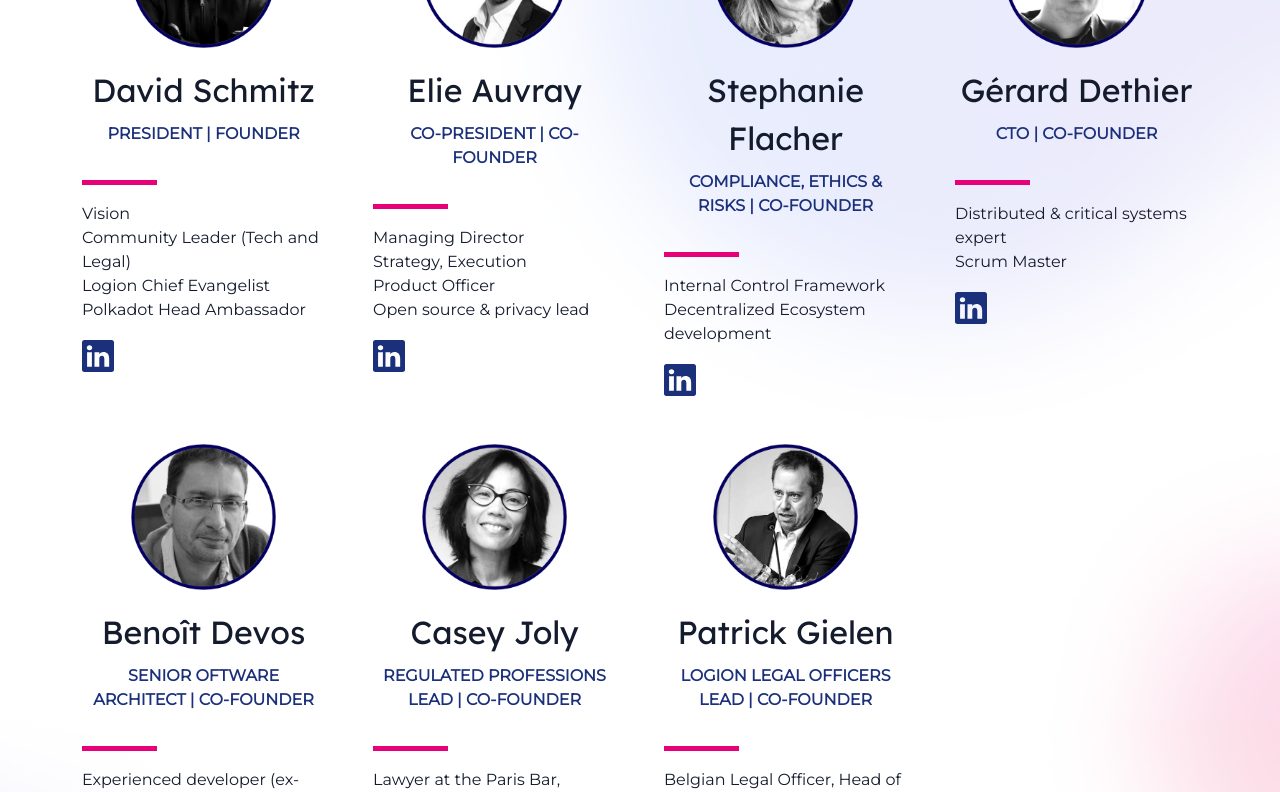
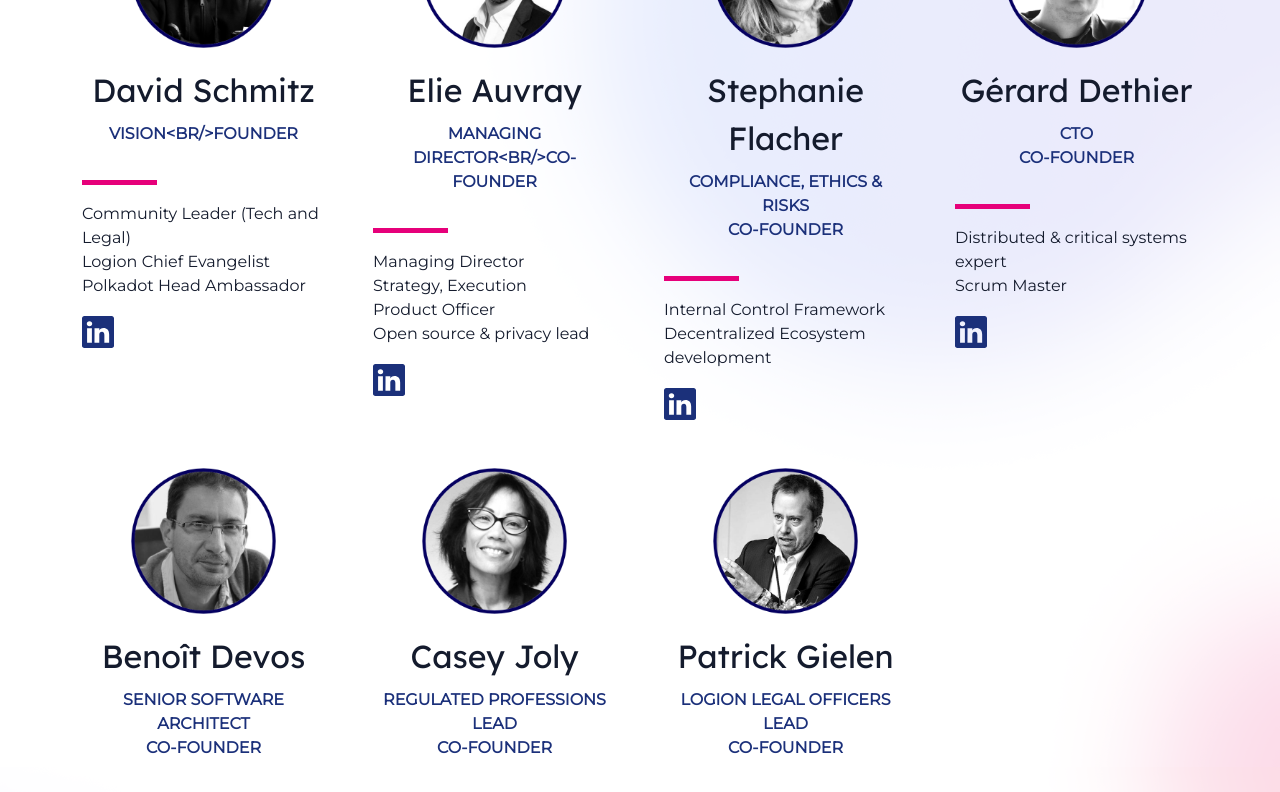
Before and after one commit to logion-network/logion-web-site, a React (Create React App) app: page / in a window 1280 px wide. Shown: the part 4380-5172 px from the top of the page. Built offline with nearby package versions, Linux system fonts and the light colour scheme.

Commit message:
Update Content.tsx

```diff
--- a/src/Content.tsx
+++ b/src/Content.tsx
@@ -278,10 +278,9 @@ export const CONTENT: ReactNode = (<>
             <Member
                 image="media/david.png"
                 name="David Schmitz"
-                title="President | founder"
+                title="Vision<br/>Founder"
                 description={<>
                     { /* START EDIT */ }
-                    Vision<br/>
                     Community Leader (Tech and Legal)<br/>
                     Logion Chief Evangelist<br/>
                     Polkadot Head Ambassador
@@ -292,7 +291,7 @@ export const CONTENT: ReactNode = (<>
             <Member
                 image="media/elie.png"
                 name="Elie Auvray"
-                title="Co-President | co-founder"
+                title="Managing Director<br/>Co-founder"
                 description={<>
                     { /* START EDIT */ }
                     Managing Director<br/>
@@ -306,7 +305,7 @@ export const CONTENT: ReactNode = (<>
             <Member
                 image="media/stephanie.png"
                 name="Stephanie Flacher"
-                title={ <>Compliance, ethics & risks | co-founder</> }
+                title={ <>Compliance, ethics & risks<br/>Co-founder</> }
                 description={<>
                     { /* START EDIT */ }
                     Internal Control Framework<br/>
@@ -318,7 +317,7 @@ export const CONTENT: ReactNode = (<>
             <Member
                 image="media/gerard.png"
                 name="Gérard Dethier"
-                title={ <>CTO | co-founder</> }
+                title={ <>CTO<br/>Co-founder</> }
                 description={<>
                     { /* START EDIT */ }
                     Distributed & critical systems expert<br/>
@@ -330,7 +329,7 @@ export const CONTENT: ReactNode = (<>
             <Member
                 image="media/benoit.png"
                 name="Benoît Devos"
-                title={ <>Senior oftware architect | co-founder</> }
+                title={ <>Senior software architect<br/>Co-founder</> }
                 description={<>
                     { /* START EDIT */ }
                     Experienced developer (ex-Eurocontrol)<br/>
@@ -342,7 +341,7 @@ export const CONTENT: ReactNode = (<>
             <Member
                 image="media/casey.png"
                 name="Casey Joly"
-                title={ <>Regulated professions lead | co-founder</> }
+                title={ <>Regulated professions lead<br/>Co-founder</> }
                 description={<>
                     { /* START EDIT */ }
                     Lawyer at the Paris Bar, Intellectual Property expert, more than 20 years of
@@ -355,7 +354,7 @@ export const CONTENT: ReactNode = (<>
             <Member
                 image="media/patrick.png"
                 name="Patrick Gielen"
-                title={ <>Logion legal officers lead | co-founder</> }
+                title={ <>Logion legal officers lead<br/>Co-founder</> }
                 description={<>
                     { /* START EDIT */ }
                     Belgian Legal Officer,
@@ -368,7 +367,7 @@ export const CONTENT: ReactNode = (<>
         ]}
     />
     <Team
-        title="Advisors&nbsp;&nbsp;&nbsp;&nbsp;|&nbsp;&nbsp;&nbsp;&nbsp;Scientific & Ethical Council"
+        title="Advisors <em>___________________</em> Logion Scientific & Ethical Council"
         members={[
             <Member
                 image="media/raphael.png"
```
